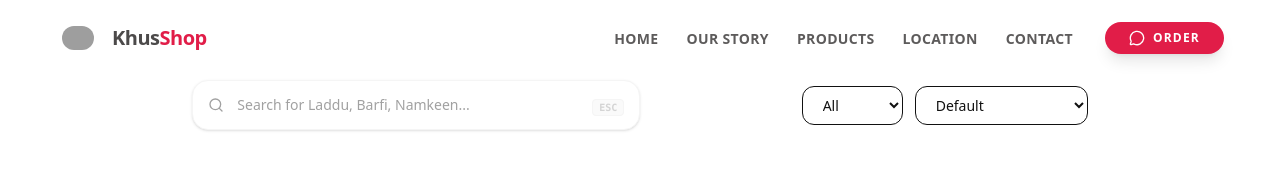
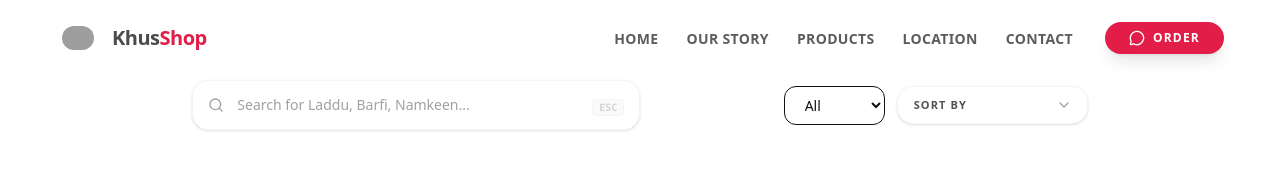
Before and after one commit to md-faizanahmad/sweets-shop, a Next.js app: page /allproducts in a window 1280 px wide. Shown: the top 176 px of the page. Built offline with nearby package versions, Linux system fonts and the light colour scheme; grey boxes are pictures that could not be loaded.

Commit message:
src/features/products/ProductSort.tsx

```diff
--- a/src/features/product/ProductSearch.tsx
+++ b/src/features/product/ProductSearch.tsx
@@ -1,7 +1,6 @@
 "use client";
 
 import { Search } from "lucide-react";
-import { motion } from "framer-motion";
 
 export function ProductSearch({
   value,
@@ -14,7 +13,7 @@ export function ProductSearch({
     <div className="relative group w-full md:max-w-xs lg:max-w-md">
       {/* Search Icon - Stylized */}
       <div className="absolute left-4 top-1/2 -translate-y-1/2 flex items-center justify-center pointer-events-none">
-        <Search className="w-4 h-4 text-neutral-400 group-focus-within:text-[var(--nav-hover)] transition-colors duration-300" />
+        <Search className="w-4 h-4 text-neutral-400 group-focus-within:text-(--nav-hover) transition-colors duration-300" />
       </div>
 
       {/* Input Field */}
@@ -23,7 +22,7 @@ export function ProductSearch({
         placeholder="Search for Laddu, Barfi, Namkeen..."
         value={value}
         onChange={(e) => onChange(e.target.value)}
-        className="w-full bg-white border border-neutral-100 pl-11 pr-4 py-3.5 rounded-2xl text-sm font-medium placeholder:text-neutral-400 shadow-sm focus:border-[var(--nav-hover)] focus:ring-4 focus:ring-[var(--nav-hover)]/5 outline-hidden transition-all duration-300"
+        className="w-full bg-white border border-neutral-100 pl-11 pr-4 py-3.5 rounded-2xl text-sm font-medium placeholder:text-neutral-400 shadow-sm focus:border-(--nav-hover) focus:ring-4 focus:ring-(--nav-hover)/5 outline-hidden transition-all duration-300"
       />
 
       {/* Subtle Hint for UX (Hidden on Mobile) */}
--- a/src/features/product/ProductSort.tsx
+++ b/src/features/product/ProductSort.tsx
@@ -1,4 +1,6 @@
 "use client";
+
+import { ChevronDown } from "lucide-react";
 
 export function ProductSort({
   sort,
@@ -8,14 +10,27 @@ export function ProductSort({
   onChange: (v: string) => void;
 }) {
   return (
+    <div className="relative group min-w-35">
+      {/* Custom Chevron Icon */}
+      <div className="absolute right-4 top-1/2 -translate-y-1/2 pointer-events-none text-neutral-400 group-focus-within:text-(--nav-hover) transition-colors">
+        <ChevronDown className="w-4 h-4" />
+      </div>
+
       <select
         value={sort}
         onChange={(e) => onChange(e.target.value)}
-      className="px-4 py-2 rounded-xl border text-sm"
+        className="
+          w-full appearance-none bg-white border border-neutral-100
+          pl-4 pr-10 py-2.5 rounded-2xl text-[11px] font-black uppercase tracking-widest
+          text-neutral-600 cursor-pointer shadow-sm
+          focus:border-(--nav-hover) focus:ring-4 focus:ring-(--nav-hover)/5
+          outline-none transition-all duration-300
+        "
       >
-      <option value="">Default</option>
+        <option value="">Sort By</option>
         <option value="price-low">Price: Low to High</option>
         <option value="price-high">Price: High to Low</option>
       </select>
+    </div>
   );
 }
```
Lines whose indentation alone changed are shown as unchanged.
